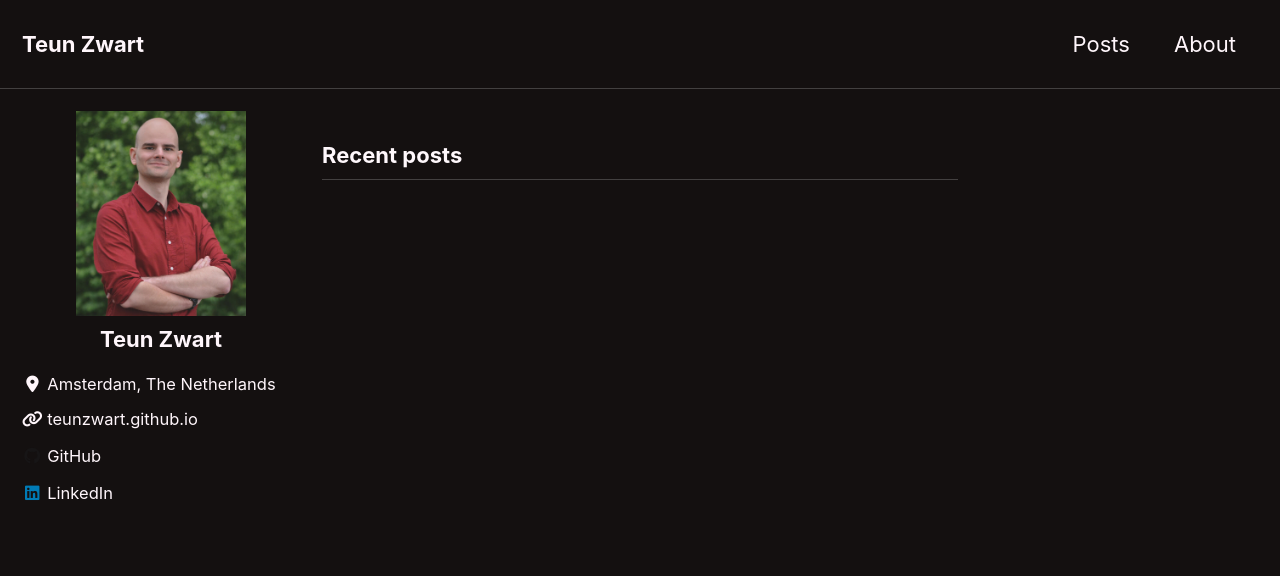
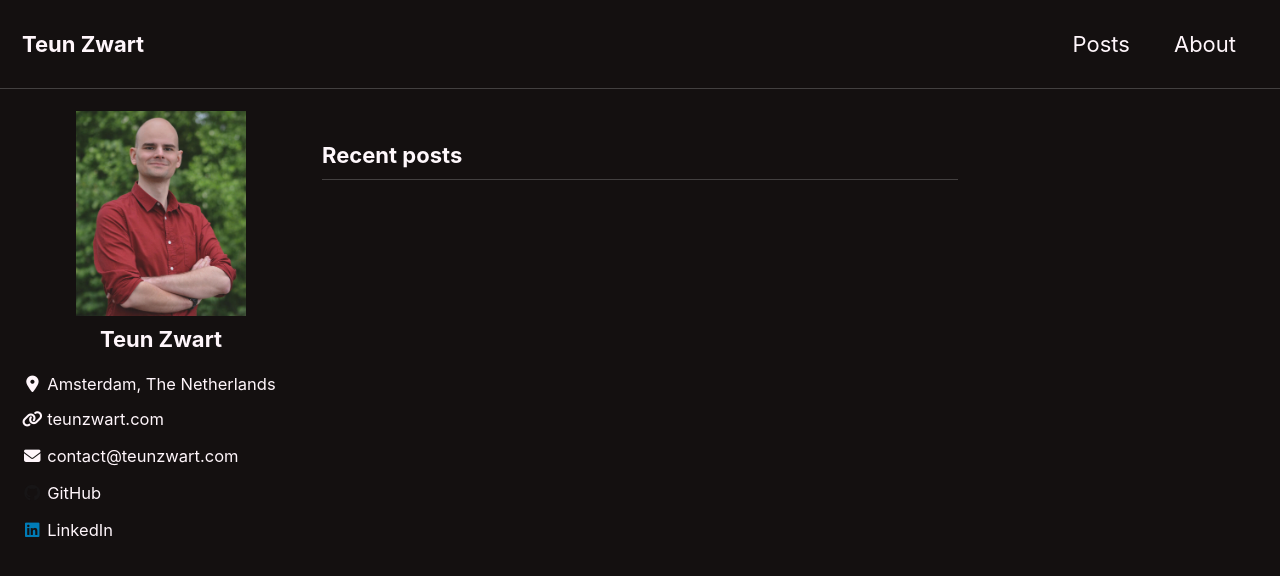
Before and after one commit to teunzwart/teunzwart.github.io, a Jekyll site: the page built from index.html, in a window 1280 px wide and 900 px high. Shown: the top 576 px of the window. Built offline with Jekyll 4.4.1, drawn with Linux system fonts in a browser that asks for light colours; cached includes are drawn as plain includes; nearby versions of some CDN libraries; the list of posts is cut into pages by our own code.

```diff
--- a/_config.yml
+++ b/_config.yml
@@ -97,11 +97,14 @@ author:
   avatar           : "/assets/images/bio-photo.jpg"
   bio              : ""
   location         : "Amsterdam, The Netherlands"
-  email            :
+  email            : ""
   links:
-    - label: "teunzwart.github.io"
+    - label: "teunzwart.com"
       icon: "fas fa-fw fa-link"
-      url: "https://teunzwart.github.io"
+      url: "https://teunzwart.com"
+    - label: "contact@teunzwart.com"
+      icon: "fas fa-fw fa-envelope"
+      url: "mailto:contact@teunzwart.com"
     - label: "GitHub"
       icon: "fab fa-fw fa-github"
       url: "https://github.com/teunzwart"
--- a/_includes/author-profile.html
+++ b/_includes/author-profile.html
@@ -53,14 +53,14 @@
         </li>
       {% endif %}
 
-      {% if author.email %}
+        <!-- {% if author.email %}
              <li>
              <a href="mailto:{{ author.email }}">
              <meta itemprop="email" content="{{ author.email }}" />
              <i class="fas fa-fw fa-envelope-square" aria-hidden="true"></i> {{ site.data.ui-text[site.locale].email_label | default: "Email" }}
              </a>
              </li>
-      {% endif %}
+             {% endif %} -->
 
       {% if author.keybase %}
         <li>
@@ -126,13 +126,13 @@
         </li>
       {% endif %}
 
-      {% if author.github %}
+        <!-- {% if author.github %}
              <li>
              <a href="https://github.com/{{ author.github }}" itemprop="sameAs" rel="nofollow noopener noreferrer">
              <i class="fab fa-fw fa-github" aria-hidden="true"></i> GitHub
              </a>
              </li>
-      {% endif %}
+             {% endif %} -->
 
       {% if author.gitlab %}
         <li>
```
Also changed, not shown: _pages/about.md (+5 -0 lines), screenshot.png (deleted). Lines whose indentation alone changed are shown as unchanged.
